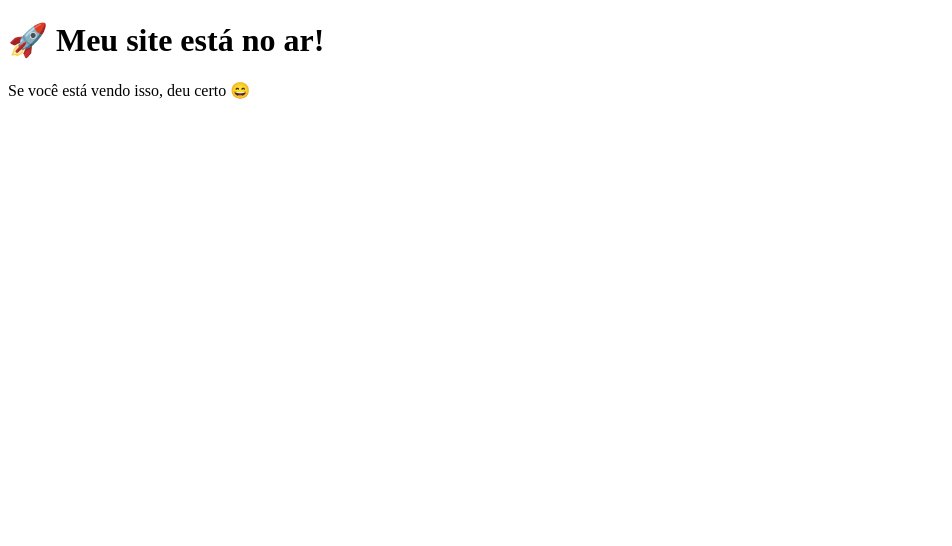
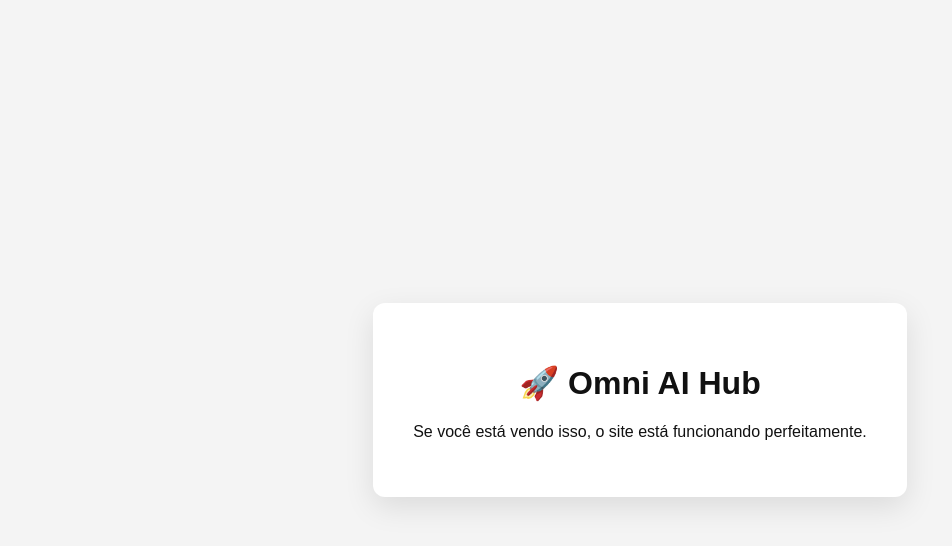
Before and after one commit to lucianocarioca85-crypto/omniai-hub, a plain HTML site: page index.html in a window 1280 px wide. Shown: the whole page, without its empty margins (0-952 px from the left). Drawn offline with Linux system fonts and the light colour scheme.

Commit message:
Update index.html

```diff
--- a/index.html
+++ b/index.html
@@ -3,9 +3,30 @@
 <head>
   <meta charset="UTF-8">
   <title>Omni AI Hub</title>
+  <style>
+    body {
+      background: #f4f4f4;
+      font-family: Arial, sans-serif;
+      color: #111;
+      display: flex;
+      align-items: center;
+      justify-content: center;
+      height: 100vh;
+      margin: 0;
+    }
+    .box {
+      background: white;
+      padding: 40px;
+      border-radius: 12px;
+      box-shadow: 0 10px 30px rgba(0,0,0,0.1);
+      text-align: center;
+    }
+  </style>
 </head>
 <body>
-  <h1>🚀 Meu site está no ar!</h1>
-  <p>Se você está vendo isso, deu certo 😄</p>
+  <div class="box">
+    <h1>🚀 Omni AI Hub</h1>
+    <p>Se você está vendo isso, o site está funcionando perfeitamente.</p>
+  </div>
 </body>
 </html>
```
